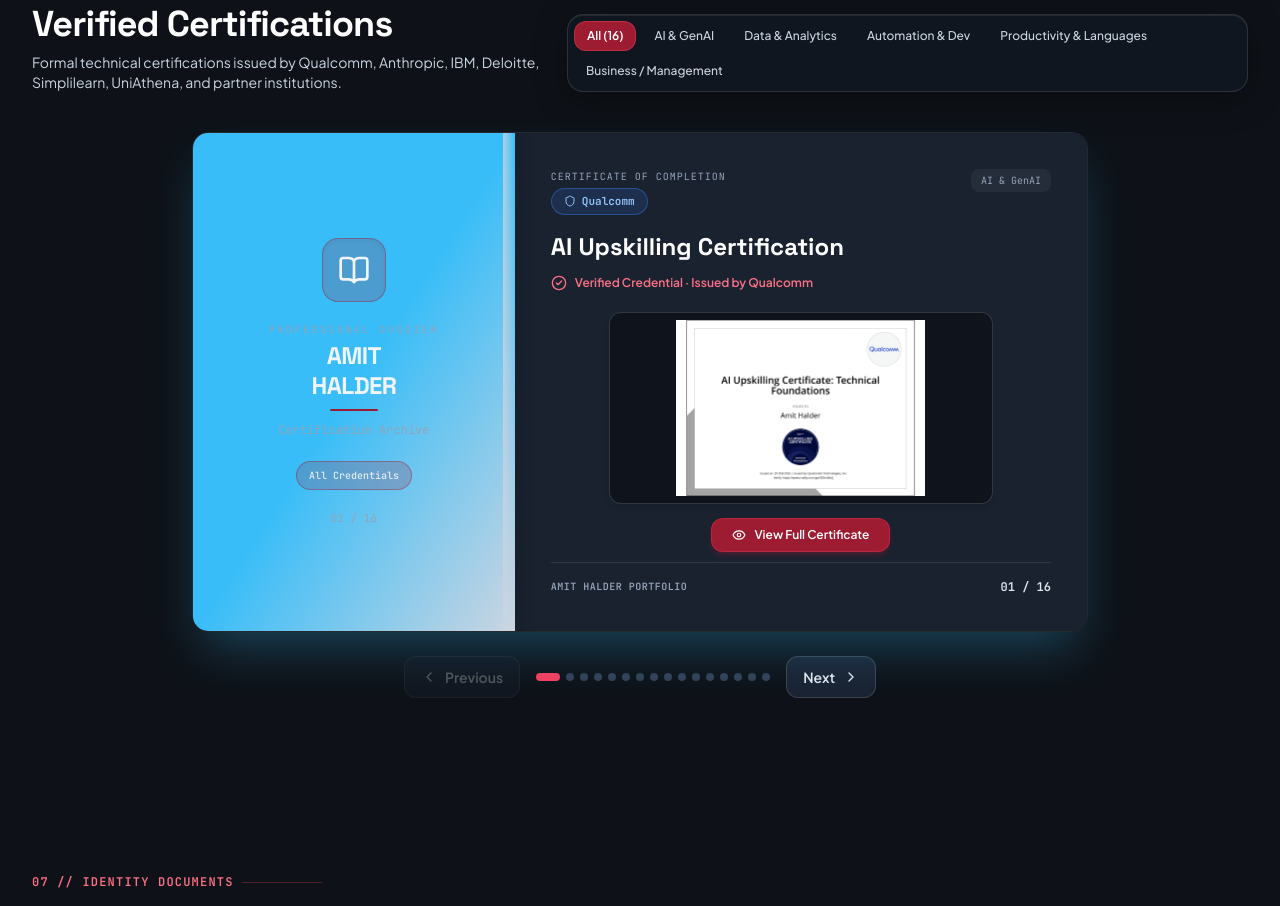
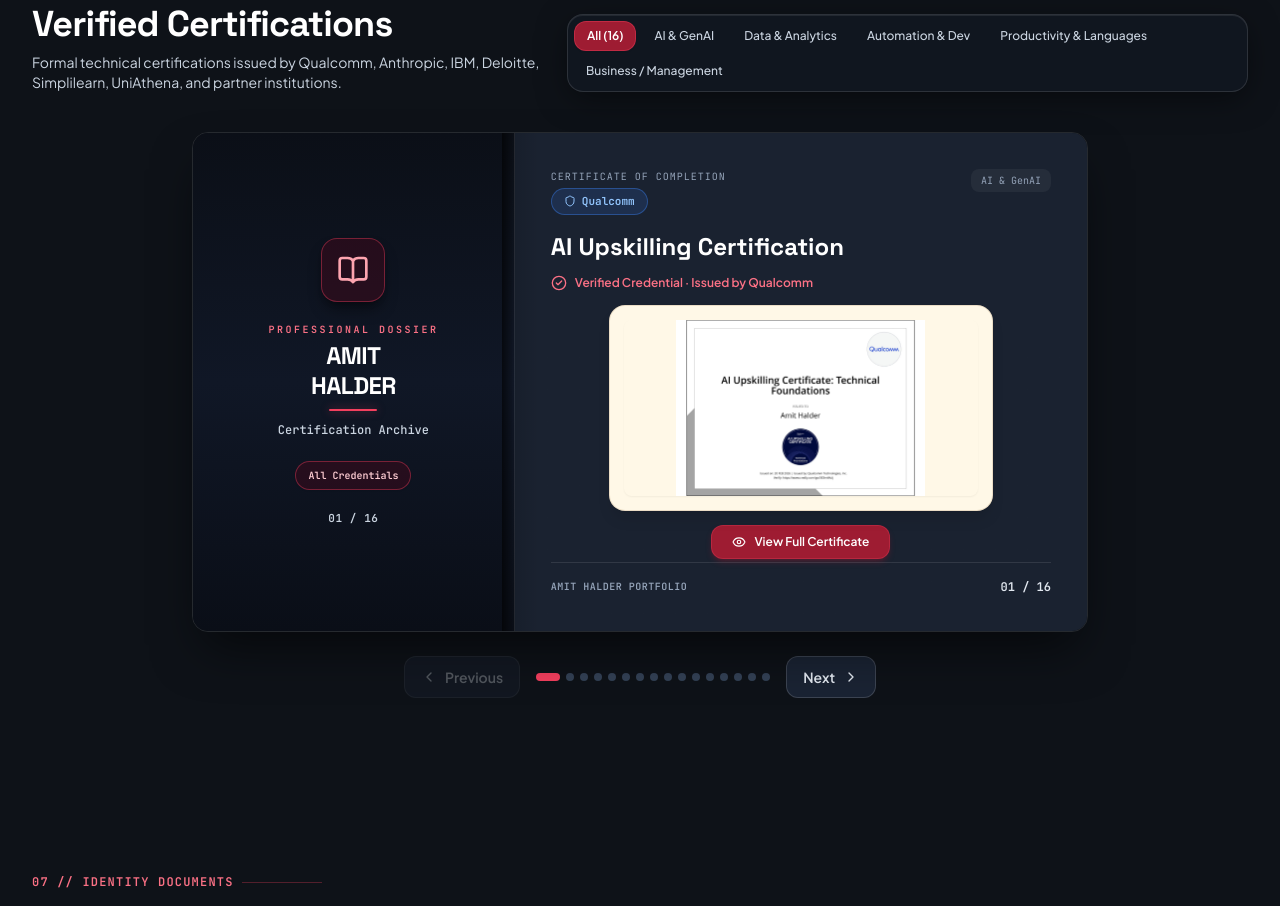
Before and after one commit to Martish-cloud/Amit-Halder-Machine-Learning-Engineer-, a React (Vite) app: page / in a window 1280 px wide. Shown: the part 7940-8846 px from the top of the page. Built offline with nearby package versions, Linux system fonts and the light colour scheme.

Commit message:
Refine certification panel and certificate preview styling

```diff
--- a/src/sections/Certifications.tsx
+++ b/src/sections/Certifications.tsx
@@ -150,40 +150,40 @@
       <div className="hidden md:block">
         <div className="book-perspective max-w-4xl mx-auto">
           {/* Book wrapper — two-page spread */}
-          <div className="relative flex rounded-2xl shadow-2xl shadow-brand-navy/30 overflow-hidden min-h-[500px] border border-slate-300/80 dark:border-white/10">
+          <div className="relative flex rounded-2xl shadow-2xl shadow-black/60 overflow-hidden min-h-[500px] border border-white/10">
 
             {/* LEFT COVER / SPINE */}
-            <div className="w-[36%] bg-gradient-to-br from-brand-navy via-brand-navy to-brand-charcoal flex flex-col items-center justify-between p-8 relative shrink-0">
+            <div className="w-[36%] bg-gradient-to-b from-[#0B0F17] via-[#101726] to-[#0A0E17] flex flex-col items-center justify-between p-8 relative shrink-0 border-r border-white/10">
               {/* Spine detail */}
-              <div className="absolute top-0 right-0 bottom-0 w-3 bg-gradient-to-r from-brand-charcoal/80 to-transparent" />
-              <div className="absolute inset-0 bg-tech-grid opacity-10" />
+              <div className="absolute top-0 right-0 bottom-0 w-3 bg-gradient-to-r from-black/60 to-transparent pointer-events-none" />
+              <div className="absolute inset-0 bg-tech-grid opacity-10 pointer-events-none" />
 
               <div className="relative z-10 flex flex-col items-center text-center gap-5 my-auto">
                 {/* Cover emblem */}
-                <div className="w-16 h-16 rounded-2xl bg-brand-burgundy/20 border border-brand-burgundy/40 flex items-center justify-center shadow-inner">
-                  <BookOpen className="w-8 h-8 text-brand-warm-gray" />
+                <div className="w-16 h-16 rounded-2xl bg-rose-950/40 border border-rose-500/40 flex items-center justify-center shadow-lg shadow-black/40">
+                  <BookOpen className="w-8 h-8 text-rose-300" />
                 </div>
 
                 <div>
-                  <div className="font-mono text-[10px] uppercase tracking-[0.25em] text-brand-slate mb-1">
+                  <div className="font-mono text-[10px] uppercase tracking-[0.25em] text-rose-400 font-semibold mb-1">
                     Professional Dossier
                   </div>
-                  <h3 className="font-display font-extrabold text-2xl text-brand-warm-gray tracking-tight leading-tight">
+                  <h3 className="font-display font-extrabold text-2xl text-white tracking-tight leading-tight">
                     AMIT<br />HALDER
                   </h3>
-                  <div className="mt-2 h-[2px] w-12 bg-brand-burgundy mx-auto rounded-full" />
-                  <p className="mt-2.5 text-xs font-mono text-brand-slate leading-relaxed">
+                  <div className="mt-2 h-[2px] w-12 bg-rose-500 mx-auto rounded-full shadow-[0_0_8px_rgba(244,63,94,0.5)]" />
+                  <p className="mt-2.5 text-xs font-mono text-slate-300 leading-relaxed font-medium">
                     Certification Archive
                   </p>
                 </div>
 
                 {/* Category indicator */}
-                <div className="px-3 py-1.5 rounded-full bg-brand-burgundy/20 border border-brand-burgundy/40 text-[10px] font-mono text-brand-warm-gray/90 font-medium">
+                <div className="px-3 py-1.5 rounded-full bg-rose-950/40 border border-rose-500/40 text-[10px] font-mono text-rose-200 font-semibold shadow-sm">
                   {selectedCategory === 'All' ? 'All Credentials' : selectedCategory}
                 </div>
 
                 {/* Counter */}
-                <div className="text-[11px] font-mono text-brand-slate">
+                <div className="text-[11px] font-mono text-slate-300 font-semibold tracking-wider">
                   {String(currentIndex + 1).padStart(2, '0')} / {String(totalCerts).padStart(2, '0')}
                 </div>
               </div>
@@ -246,15 +246,15 @@
                       {currentCert.image ? (
                         <div
                           onClick={() => setModalCert(currentCert)}
-                          className="group relative cursor-pointer rounded-xl overflow-hidden border border-white/15 shadow-md hover:shadow-xl transition-all duration-300 max-h-44 sm:max-h-48 w-full max-w-sm flex items-center justify-center bg-black/40"
+                          className="group relative cursor-pointer rounded-2xl overflow-hidden border border-[#E7D7BE]/80 shadow-lg hover:shadow-2xl transition-all duration-300 max-h-48 sm:max-h-52 w-full max-w-sm flex items-center justify-center p-3.5 bg-[#FFF8E7]"
                         >
                           <img
                             src={currentCert.image}
                             alt={`${currentCert.title} certificate`}
                             loading="lazy"
-                            className="max-h-44 sm:max-h-48 w-full object-contain p-2 group-hover:scale-[1.02] transition-transform duration-300"
+                            className="max-h-40 sm:max-h-44 w-full object-contain rounded-lg shadow-sm group-hover:scale-[1.02] transition-transform duration-300"
                           />
-                          <div className="absolute inset-0 bg-slate-950/50 opacity-0 group-hover:opacity-100 transition-opacity flex items-center justify-center backdrop-blur-[2px]">
+                          <div className="absolute inset-0 bg-slate-950/40 opacity-0 group-hover:opacity-100 transition-opacity flex items-center justify-center backdrop-blur-[2px]">
                             <span className="inline-flex items-center gap-1.5 px-3.5 py-1.5 rounded-xl bg-brand-burgundy text-white text-xs font-semibold shadow-lg border border-rose-500/30">
                               <Eye className="w-3.5 h-3.5 text-white" />
                               <span>View Certificate</span>
@@ -385,13 +385,13 @@
                 {currentCert.image && (
                   <div
                     onClick={() => setModalCert(currentCert)}
-                    className="relative rounded-xl overflow-hidden border border-white/15 bg-black/40 p-2 cursor-pointer flex items-center justify-center max-h-48"
+                    className="relative rounded-2xl overflow-hidden border border-[#E7D7BE]/80 bg-[#FFF8E7] p-3.5 cursor-pointer flex items-center justify-center max-h-52 shadow-md"
                   >
                     <img
                       src={currentCert.image}
                       alt={`${currentCert.title} certificate`}
                       loading="lazy"
-                      className="max-h-44 w-full object-contain rounded-lg"
+                      className="max-h-44 w-full object-contain rounded-lg shadow-sm"
                     />
                   </div>
                 )}
```
